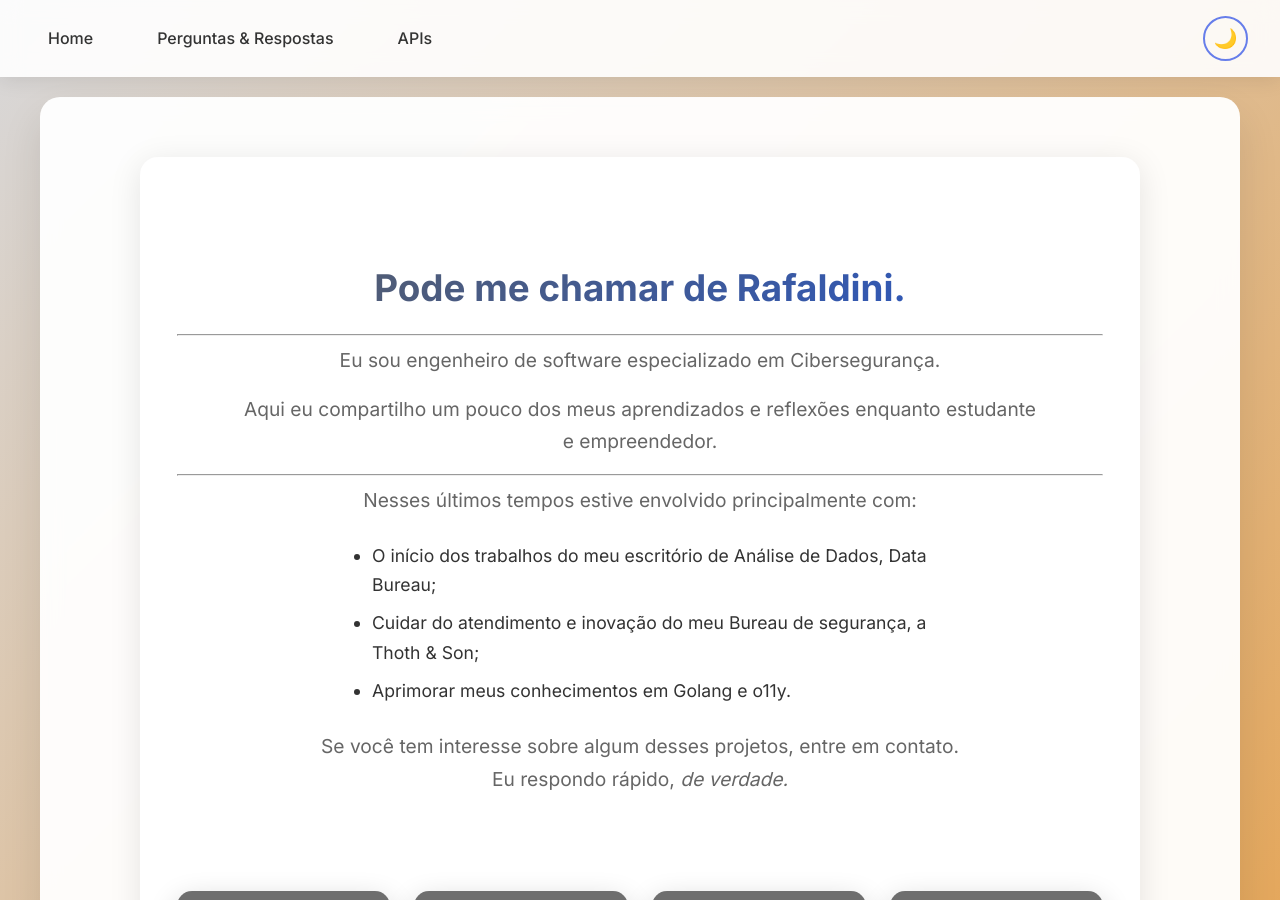
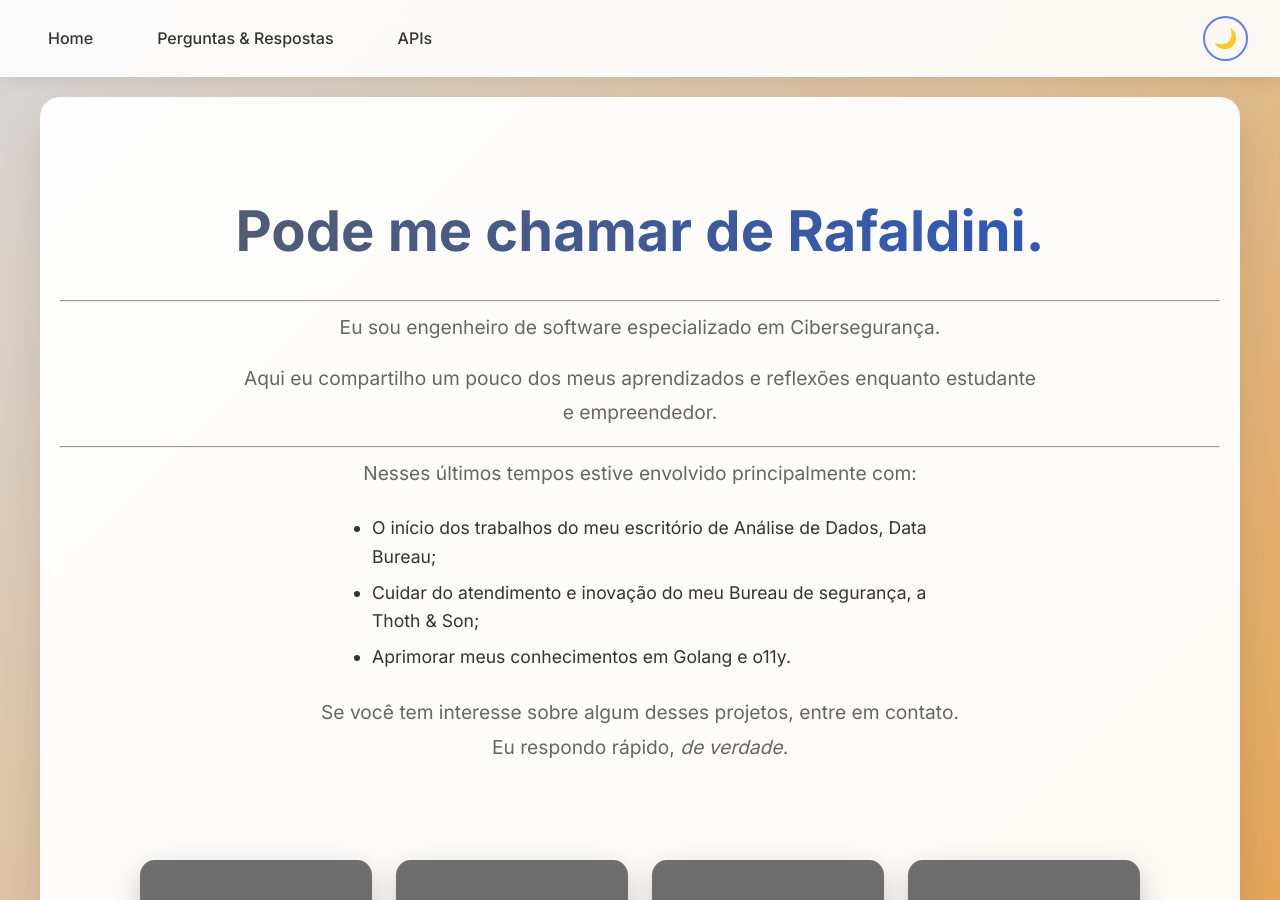
Before and after one commit to lucasrafaldini/lucasrafaldini.github.io, a Jekyll site: the page built from index.html, in a window 1280 px wide and 900 px high. Built offline with Jekyll 4.4.1, drawn with Linux system fonts in a browser that asks for light colours; grey boxes are pictures that could not be loaded.

Commit message:
Corrije estilos de perguntas&respostas aplicado em todas as paginas

```diff
--- a/_layouts/default.html
+++ b/_layouts/default.html
@@ -91,11 +91,15 @@
 
     <!-- Main Content -->
         <main class="container">
+            {% if page.url contains '/perguntas&respostas' %}
                 <div class="perguntas-respostas">
                     <div class="perguntas-respostas-inner">
                         {{ content }}
                     </div>
                 </div>
+            {% else %}
+                {{ content }}
+            {% endif %}
         </main>
 
     <!-- Footer -->
```
Lines whose indentation alone changed are shown as unchanged.
